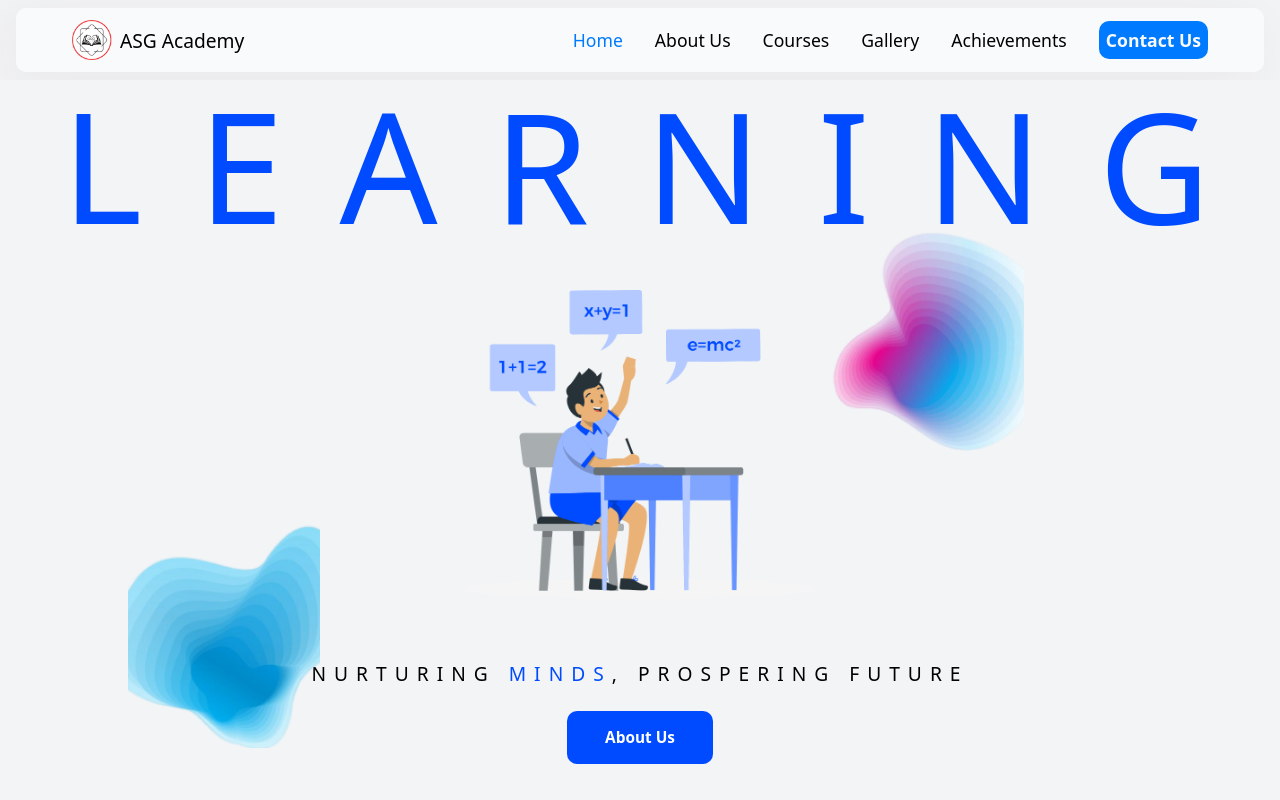
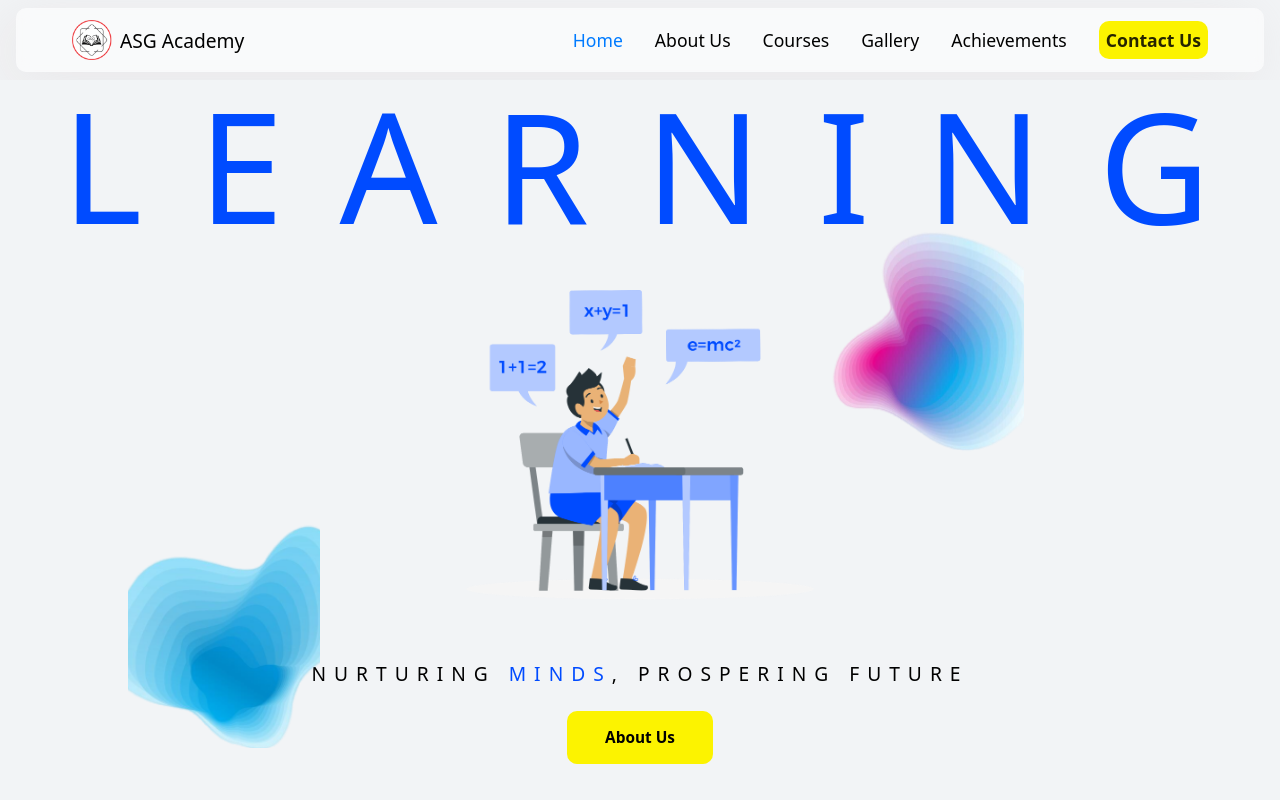
Before and after one commit to SheshNalwar/ASG-Academy, a React (Vite) app: page / in a window 1280 px wide. Shown: the top 800 px of the page. Built offline with nearby package versions, Linux system fonts and the light colour scheme.

Commit message:
60-30-10 Applied

```diff
--- a/src/components/Course/CoursesCard.jsx
+++ b/src/components/Course/CoursesCard.jsx
@@ -27,7 +27,7 @@ const CoursesCard = ({
         </div>
         <div className="viewMoreDiv">
           <button className="viewMoreBtn" onClick={scrollToCourse}>
-            View More -&gt;
+            Learn More
           </button>
         </div>
       </div>
--- a/src/css/Components.scss
+++ b/src/css/Components.scss
@@ -1,7 +1,7 @@
 :root {
   --primary: #f2f4f6;
-  --accent: #007bff;
-  --active: #007bff;
+  --secondary: #007bff;
+  --accent: #fcf300;
 }
 
 nav {
@@ -72,7 +72,7 @@ nav {
           position: absolute;
           height: 2px;
           border-radius: 1px;
-          background-color: var(--active);
+          background-color: var(--secondary);
           left: 0;
           bottom: 0;
           transition: transform 0.3s ease;
@@ -83,7 +83,7 @@ nav {
         }
 
         .active {
-          color: var(--active);
+          color: var(--secondary);
         }
 
         .active::after {
@@ -165,7 +165,7 @@ nav {
       }
 
       .active {
-        color: var(--accent);
+        color: var(--secondary);
       }
 
       #menuContactBtn {
@@ -188,7 +188,7 @@ nav {
   max-width: 18rem;
   border-radius: 15px;
   overflow: hidden;
-  background-color: var(--accent);
+  background-color: var(--secondary);
   padding-bottom: 1rem;
   transition: all 0.4s;
   box-shadow: 0 1px 1px hsl(0deg 0% 0% / 0.075),
@@ -254,9 +254,10 @@ nav {
         border: none;
         outline: none;
         width: 6.5rem;
+        font-weight: 500;
         border-radius: 10px;
-        color: rgb(0, 0, 0);
-        background-color: var(--primary);
+        color: rgb(40, 40, 40);
+        background-color: var(--accent);
         padding: 0.6rem 0;
       }
     }
@@ -488,8 +489,8 @@ footer {
   border: none;
   min-width: fit-content;
   border-radius: 10px;
-  background-color: #007bff;
-  color: #f9f9f9;
+  background-color: var(--accent);
+  color: #000000da;
   font-size: 1.1rem;
   font-weight: 600;
 }
--- a/src/css/homepage.scss
+++ b/src/css/homepage.scss
@@ -81,11 +81,11 @@
       button {
         border: none;
         padding: 2vh 3vw;
-        background-color: #004bff;
+        background-color: #fcf300;
         border-radius: 10px;
         font-size: 1.2vw;
         font-weight: 600;
-        color: white;
+        color: black;
         margin-top: 3vh;
       }
     }
@@ -468,7 +468,7 @@
           padding: 2vh 10vw;
           font-size: 4.5vw;
           font-weight: 400;
-          border-radius: 50px;
+          border-radius: 10px;
         }
       }
     }
```
